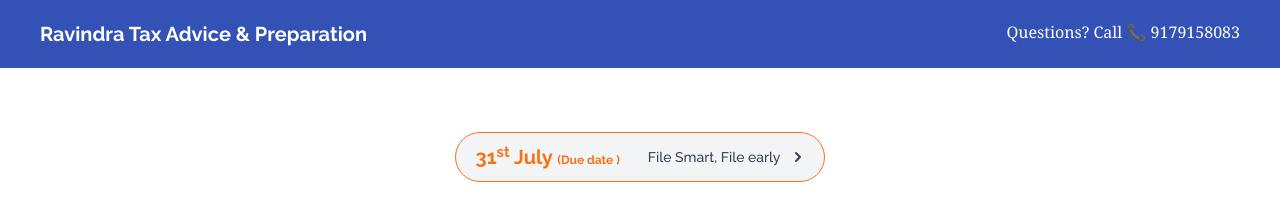
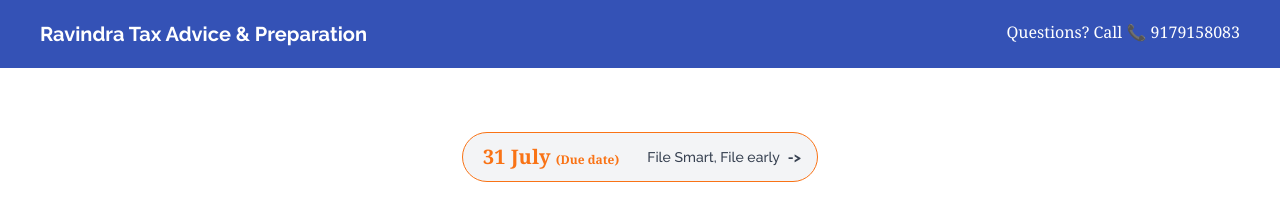
Before and after one commit to drashish77/ravindra-lp, a Next.js app: page / in a window 1280 px wide. Shown: the top 215 px of the page. Built offline with nearby package versions, Linux system fonts and the light colour scheme.

Commit message:
fix: capsule text

```diff
--- a/components/Hero/index.tsx
+++ b/components/Hero/index.tsx
@@ -44,16 +44,16 @@ const HeroSection = () => {
             className="inline-flex justify-between items-center font-bold py-1 px-1 pr-4 mb-7 text-sm text-gray-700 bg-gray-100 rounded-full   group hover:bg-orange-500 border border-orange-500"
             role="alert"
           >
-            <span className="text-xs lg:text-xl bg-primary-600 rounded-full text-orange-500 group-hover:text-white px-4 py-1.5 mr-3">
-              31<sup>st</sup> July{" "}
-              <span className="text-xs">
-                (Due<span className="hidden lg:inline"> date</span> )
-              </span>
+            <span className="text-xs lg:text-xl bg-primary-600 font-serif rounded-full text-orange-500 group-hover:text-white px-4 py-1.5 mr-3">
+              31 July <span className="text-xs">(Due date)</span>
             </span>
-            <span className="text-sm font-medium">
+            <span className="text-sm font-medium group-hover:text-white">
               <span className="hidden lg:inline">File Smart,</span> File early
             </span>
-            <svg
+            <span className="ml-2 inline-block transition-transform group-hover:text-white group-hover:translate-x-1 motion-reduce:transform-none">
+              -&gt;
+            </span>
+            {/* <svg
               className="ml-2 w-5 h-5"
               fill="currentColor"
               viewBox="0 0 20 20"
@@ -64,7 +64,7 @@ const HeroSection = () => {
                 d="M7.293 14.707a1 1 0 010-1.414L10.586 10 7.293 6.707a1 1 0 011.414-1.414l4 4a1 1 0 010 1.414l-4 4a1 1 0 01-1.414 0z"
                 clip-rule="evenodd"
               ></path>
-            </svg>
+            </svg> */}
           </a>
           <h2 className="mb-4 text-3xl font-extrabold tracking-tight leading-none text-orange-500 md:text-5xl lg:text-6xl ">
             Adv. Ravindra Gupta
```
